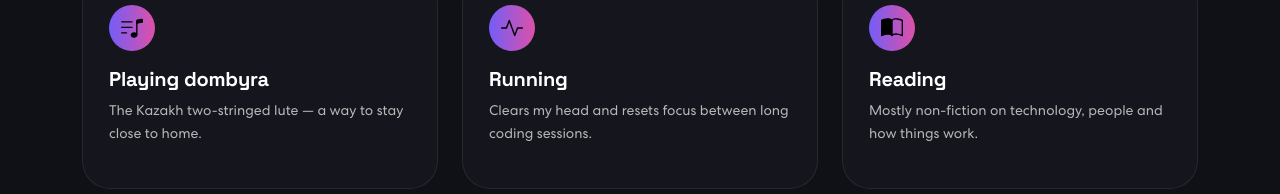
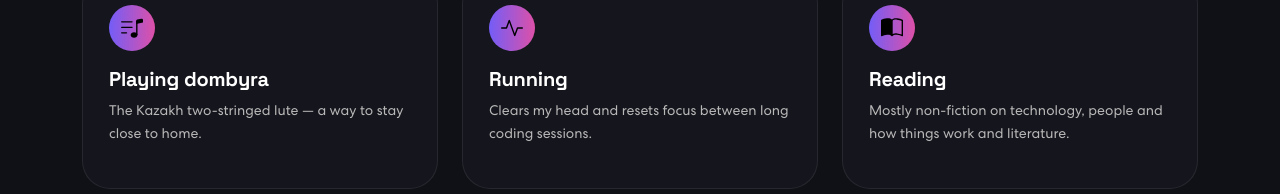
Before and after one commit to Gausar/my-app, a React (Create React App) app: page / in a window 1280 px wide. Shown: the part 5986-6180 px from the top of the page. Built offline with nearby package versions, Linux system fonts and the light colour scheme.

Commit message:
add hobby

```diff
--- a/src/components/Hobbies.js
+++ b/src/components/Hobbies.js
@@ -16,7 +16,7 @@ const HOBBIES = [
   {
     icon: BookHalf,
     title: "Reading",
-    text: "Mostly non-fiction on technology, people and how things work.",
+    text: "Mostly non-fiction on technology, people and how things work and literature.",
   },
 ];
 
```
